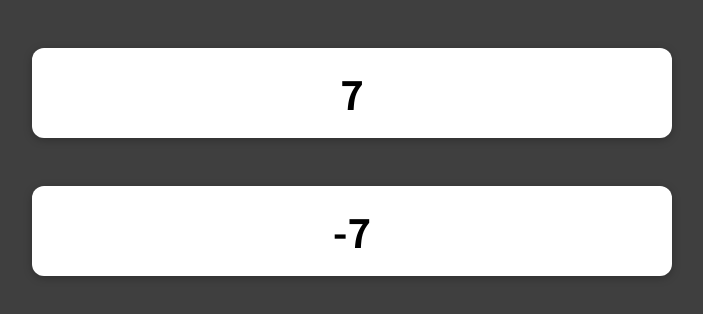
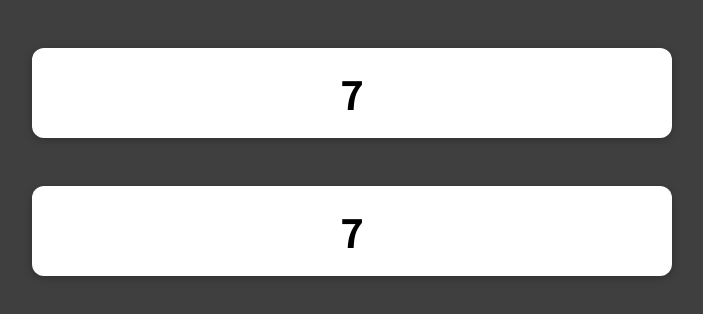
Before and after one commit to LBruner/react-course, a React (Create React App) app: page / in a window 1280 px wide. Shown: the top 314 px of the page, without its empty margins (288-991 px from the left). Built offline with nearby package versions, Linux system fonts and the light colour scheme.

Commit message:
video 04-05

```diff
--- a/src/components/BackwardCounter.js
+++ b/src/components/BackwardCounter.js
@@ -1,17 +1,10 @@
 import { useState, useEffect } from 'react';
 
 import Card from './Card';
+import useCounter from "../hooks/use-counter";
 
 const BackwardCounter = () => {
-  const [counter, setCounter] = useState(0);
-
-  useEffect(() => {
-    const interval = setInterval(() => {
-      setCounter((prevCounter) => prevCounter - 1);
-    }, 1000);
-
-    return () => clearInterval(interval);
-  }, []);
+  const counter = useCounter();
 
   return <Card>{counter}</Card>;
 };
--- a/src/components/ForwardCounter.js
+++ b/src/components/ForwardCounter.js
@@ -1,17 +1,8 @@
-import { useState, useEffect } from 'react';
-
 import Card from './Card';
+import useCounter from "../hooks/use-counter";
 
 const ForwardCounter = () => {
-  const [counter, setCounter] = useState(0);
-
-  useEffect(() => {
-    const interval = setInterval(() => {
-      setCounter((prevCounter) => prevCounter + 1);
-    }, 1000);
-
-    return () => clearInterval(interval);
-  }, []);
+  const counter = useCounter();
 
   return <Card>{counter}</Card>;
 };
--- a/src/hooks/use-counter.jsx
+++ b/src/hooks/use-counter.jsx
@@ -1,15 +1,20 @@
 import {useEffect, useState} from "react";
 
-const useCounter = () =>{
+const useCounter = (increases = true) =>{
     const [counter, setCounter] = useState(0);
 
     useEffect(() => {
         const interval = setInterval(() => {
-            setCounter((prevCounter) => prevCounter + 1);
+            if (increases)
+                setCounter((prevCounter) => prevCounter + 1);
+            else
+                setCounter((prevCounter) => prevCounter - 1);
         }, 1000);
 
         return () => clearInterval(interval);
     }, []);
+
+    return counter;
 }
 
 export default useCounter;
```
